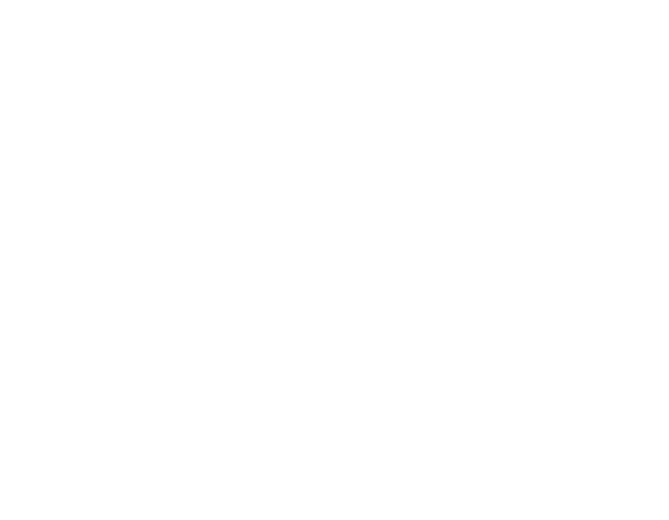
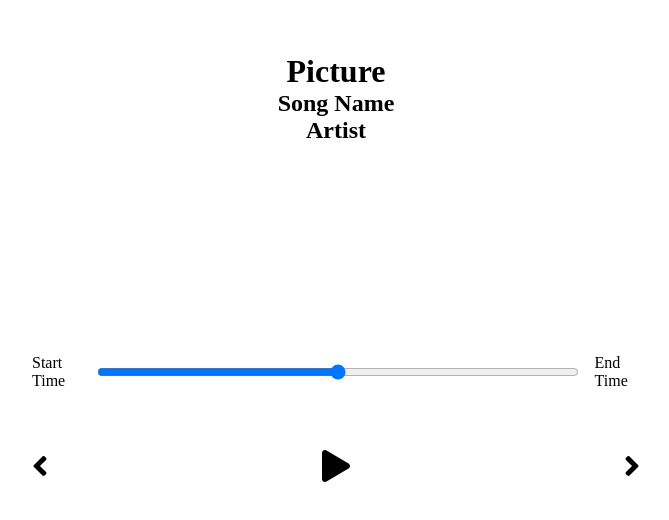
Before and after one commit to mayank-96/Wave-Music-Player, a React (Create React App) app: page / in a window 1280 px wide. Shown: the part 142-662 px from the top of the page, without its empty margins (304-973 px from the left). Built offline with nearby package versions, Linux system fonts and the light colour scheme.

Commit message:
Added: Song & Player Component

```diff
--- a/package.json
+++ b/package.json
@@ -3,9 +3,13 @@
   "version": "0.1.0",
   "private": true,
   "dependencies": {
+    "@fortawesome/fontawesome-svg-core": "^1.2.36",
+    "@fortawesome/free-solid-svg-icons": "^5.15.4",
+    "@fortawesome/react-fontawesome": "^0.1.15",
     "@testing-library/jest-dom": "^5.14.1",
     "@testing-library/react": "^11.2.7",
     "@testing-library/user-event": "^12.8.3",
+    "node-sass": "^6.0.1",
     "react": "^17.0.2",
     "react-dom": "^17.0.2",
     "react-scripts": "4.0.3",
--- a/public/index.html
+++ b/public/index.html
@@ -2,42 +2,16 @@
 <html lang="en">
   <head>
     <meta charset="utf-8" />
-    <link rel="icon" href="%PUBLIC_URL%/favicon.ico" />
     <meta name="viewport" content="width=device-width, initial-scale=1" />
     <meta name="theme-color" content="#000000" />
     <meta
       name="description"
       content="Web site created using create-react-app"
     />
-    <link rel="apple-touch-icon" href="%PUBLIC_URL%/logo192.png" />
-    <!--
-      manifest.json provides metadata used when your web app is installed on a
-      user's mobile device or desktop. See https://developers.google.com/web/fundamentals/web-app-manifest/
-    -->
-    <link rel="manifest" href="%PUBLIC_URL%/manifest.json" />
-    <!--
-      Notice the use of %PUBLIC_URL% in the tags above.
-      It will be replaced with the URL of the `public` folder during the build.
-      Only files inside the `public` folder can be referenced from the HTML.
-
-      Unlike "/favicon.ico" or "favicon.ico", "%PUBLIC_URL%/favicon.ico" will
-      work correctly both with client-side routing and a non-root public URL.
-      Learn how to configure a non-root public URL by running `npm run build`.
-    -->
     <title>React App</title>
   </head>
   <body>
     <noscript>You need to enable JavaScript to run this app.</noscript>
     <div id="root"></div>
-    <!--
-      This HTML file is a template.
-      If you open it directly in the browser, you will see an empty page.
-
-      You can add webfonts, meta tags, or analytics to this file.
-      The build step will place the bundled scripts into the <body> tag.
-
-      To begin the development, run `npm start` or `yarn start`.
-      To create a production bundle, use `npm run build` or `yarn build`.
-    -->
   </body>
 </html>
--- a/src/App.js
+++ b/src/App.js
@@ -1,5 +1,17 @@
+// Importing Components
+import Song from "./components/Song";
+import Player from "./components/Player";
+
+// Import Styles
+import "./styles/app.scss";
+
 function App() {
-  return <div className="App"></div>;
+  return (
+    <div className="App">
+      <Song />
+      <Player />
+    </div>
+  );
 }
 
 export default App;
--- /dev/null
+++ b/src/components/Player.js
@@ -0,0 +1,29 @@
+import { FontAwesomeIcon } from "@fortawesome/react-fontawesome";
+import {
+  faPlay,
+  faAngleLeft,
+  faAngleRight,
+} from "@fortawesome/free-solid-svg-icons";
+
+const Player = () => {
+  return (
+    <div className="player">
+      <div className="time-control">
+        <p>Start Time</p>
+        <input type="range"></input>
+        <p>End Time</p>
+      </div>
+      <div className="play-control">
+        <FontAwesomeIcon className="skip-back" size="2x" icon={faAngleLeft} />
+        <FontAwesomeIcon className="play" size="2x" icon={faPlay} />
+        <FontAwesomeIcon
+          className="skip-forward"
+          size="2x"
+          icon={faAngleRight}
+        />
+      </div>
+    </div>
+  );
+};
+
+export default Player;
--- /dev/null
+++ b/src/components/Song.js
@@ -0,0 +1,11 @@
+const Song = () => {
+  return (
+    <div className="song-container">
+      <h1>Picture</h1>
+      <h2>Song Name</h2>
+      <h2>Artist</h2>
+    </div>
+  );
+};
+
+export default Song;
--- /dev/null
+++ b/src/styles/_player.scss
@@ -0,0 +1,30 @@
+.player {
+  min-height: 20vh;
+  display: flex;
+  flex-direction: column;
+  align-items: center;
+  justify-content: space-between;
+}
+
+.time-control {
+  width: 50%;
+  display: flex;
+  input {
+    width: 100%;
+    padding: 1rem 2rem;
+  }
+  p {
+    padding: 1rem;
+  }
+}
+
+.play-control {
+  display: flex;
+  justify-content: space-between;
+  align-items: center;
+  padding: 1rem;
+  width: 50%;
+  svg {
+    cursor: pointer;
+  }
+}
--- /dev/null
+++ b/src/styles/_song.scss
@@ -0,0 +1,7 @@
+.song-container {
+  min-height: 60vh;
+  display: flex;
+  flex-direction: column;
+  align-items: center;
+  justify-content: center;
+}
--- /dev/null
+++ b/src/styles/app.scss
@@ -0,0 +1,8 @@
+* {
+  margin: 0;
+  padding: 0;
+  box-sizing: border-box;
+}
+
+@import "./song";
+@import "./player";
```
Also changed, not shown: 1 other file (tests, documents, lock files or other folders).
